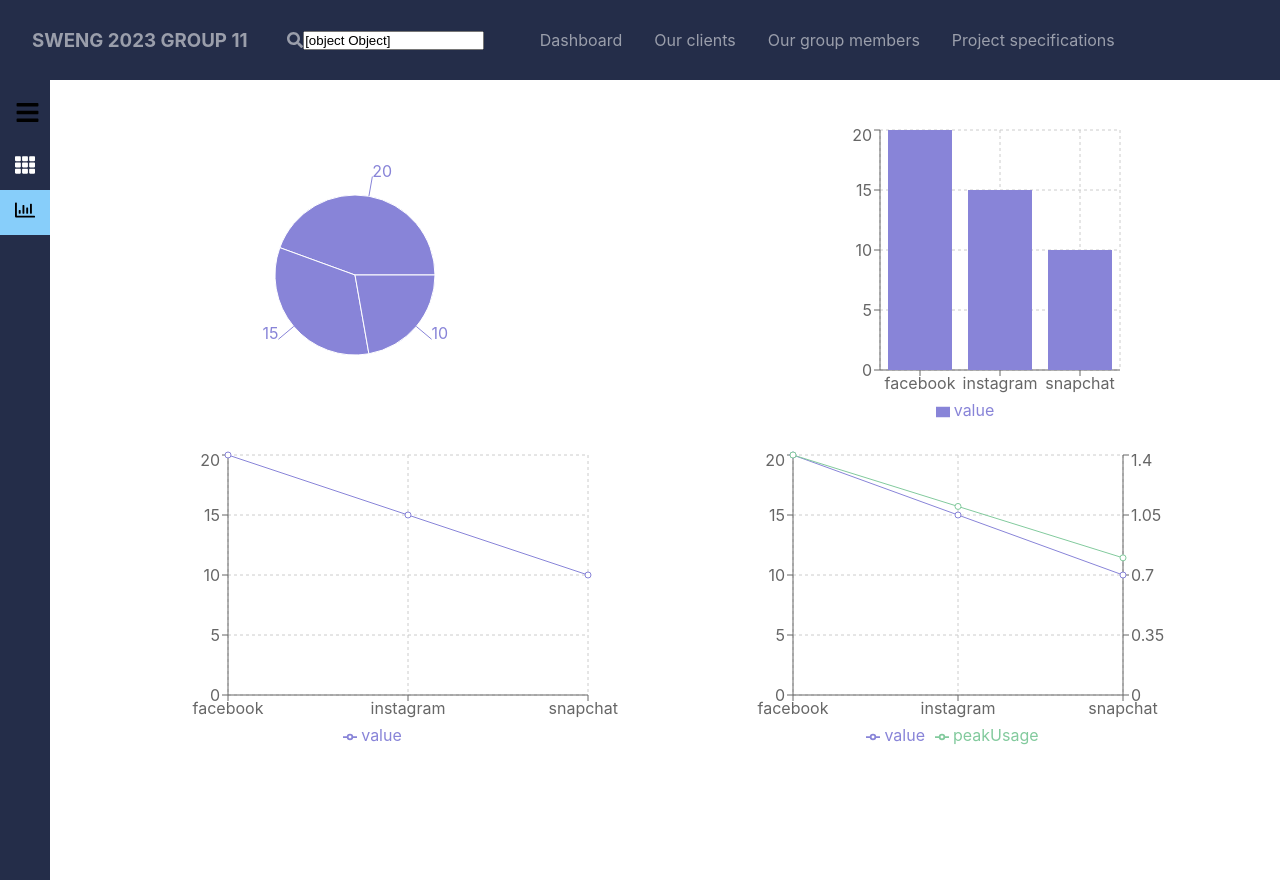
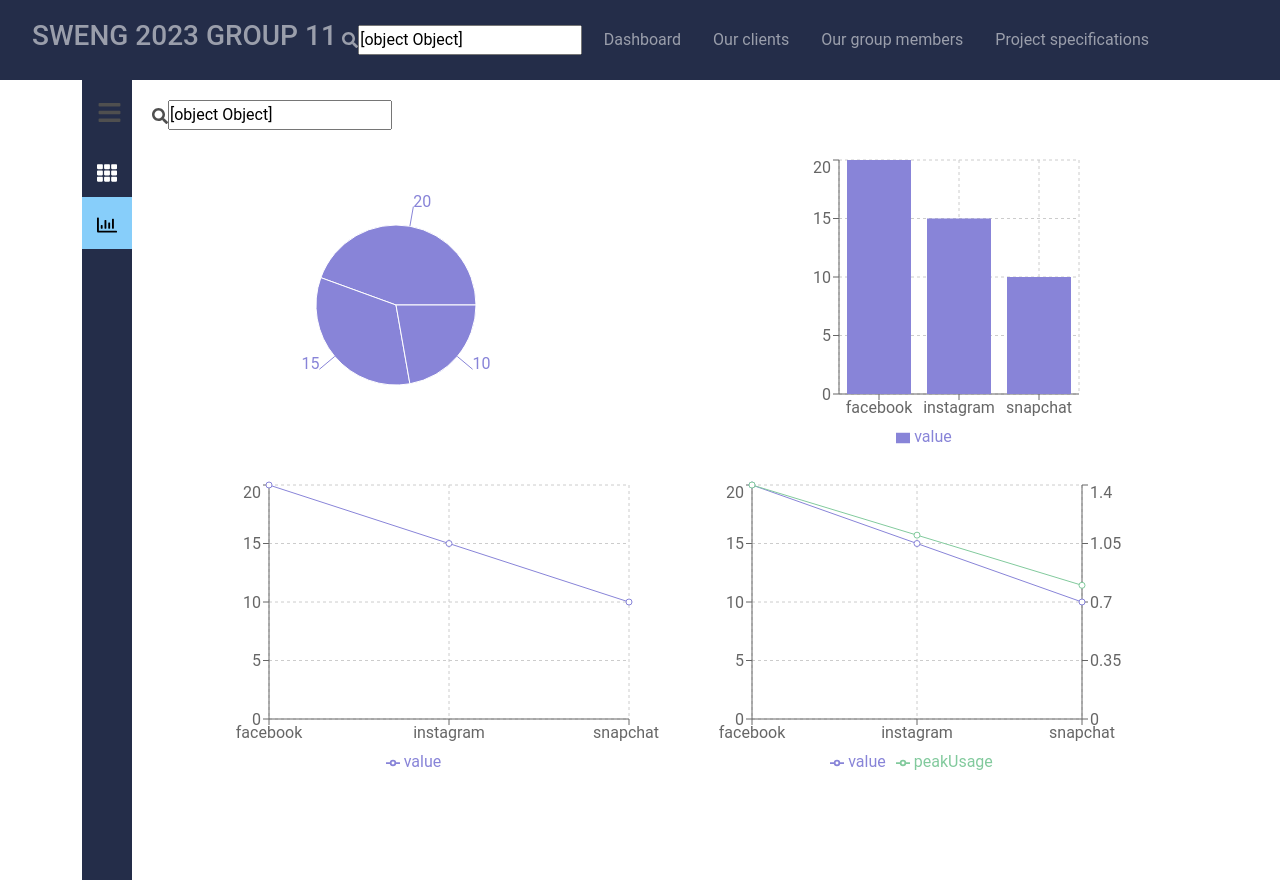
Before and after one commit to SWENG-Group11-2023/SWENG-Group11-2023, a React (Create React App) app in the folder frontend/: page /analytics in a window 1280 px wide. Built offline with nearby package versions, Linux system fonts and the light colour scheme; no server answers.

Commit message:
updated pages

```diff
--- a/frontend/package.json
+++ b/frontend/package.json
@@ -12,6 +12,7 @@
         "axios": "^1.3.4",
         "mdb-react-ui-kit": "^5.1.0",
         "react": "^18.2.0",
+        "react-bootstrap": "^2.7.2",
         "react-circular-progressbar": "^2.1.0",
         "react-dom": "^18.2.0",
         "react-icons": "^4.7.1",
--- a/frontend/src/index.js
+++ b/frontend/src/index.js
@@ -3,6 +3,7 @@ import ReactDOM from 'react-dom/client';
 import './index.css';
 import App from './App';
 import reportWebVitals from './reportWebVitals';
+import 'mdb-react-ui-kit/dist/css/mdb.min.css';
 
 const root = ReactDOM.createRoot(document.getElementById('root'));
 root.render(
--- a/frontend/src/pages/Analytics.jsx
+++ b/frontend/src/pages/Analytics.jsx
@@ -5,6 +5,7 @@ import Graph from './Graphs';
 const Analytics = () => {
   return (
     <>
+    <DataFetching/>
     <Graph/>
     </>
   )
```
Also changed, not shown: 1 other file (tests, documents, lock files or other folders).
